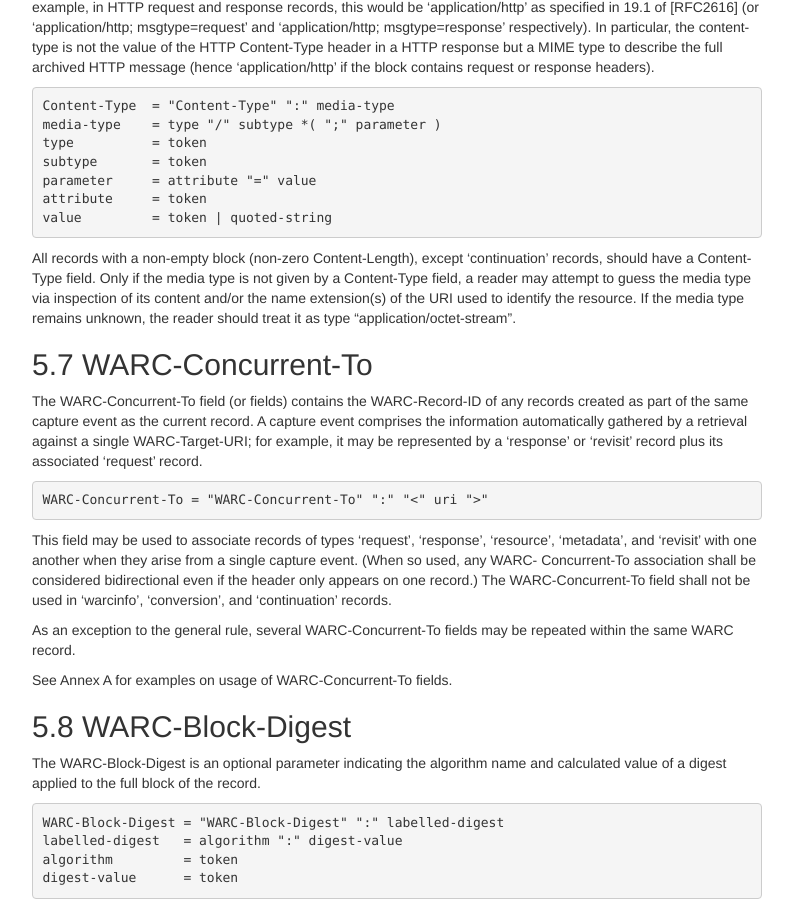
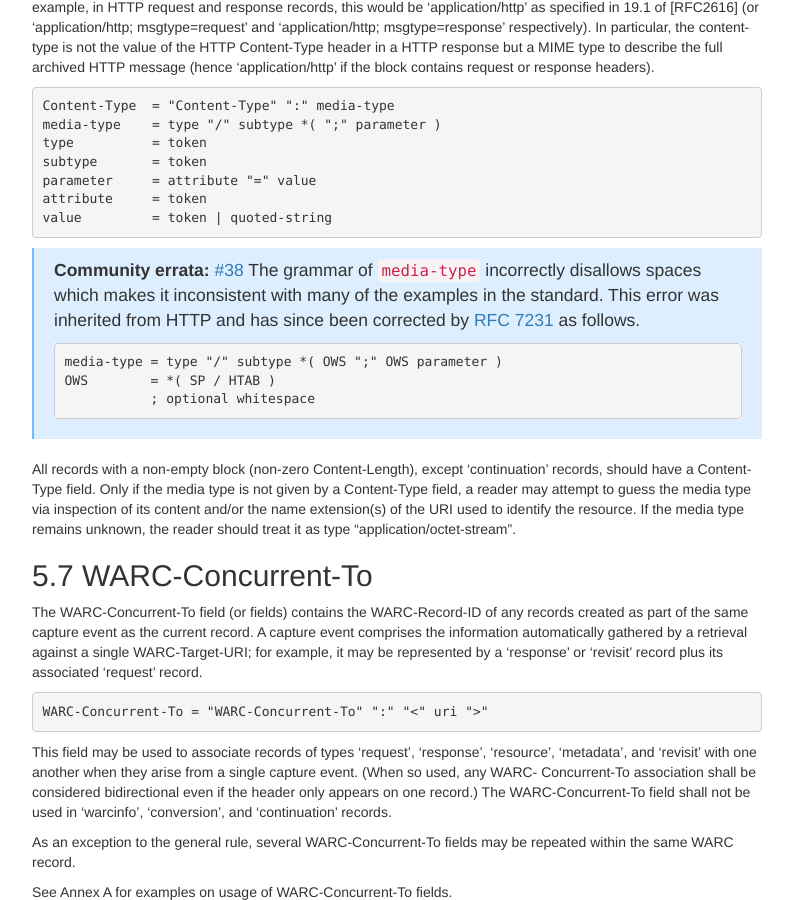
Before and after one commit to iipc/warc-specifications, a Jekyll site: the page built from specifications/warc-format/warc-1.1-annotated/index.md, in a window 1280 px wide and 900 px high, scrolled down 7479 px. Shown: the whole window, without its empty margins (433-1226 px from the left). Built offline with Jekyll 4.4.1, drawn with Linux system fonts in a browser that asks for light colours; nearby versions of some CDN libraries.

Commit message:
WARC/1.1 annotated: Content-Type grammar #38

```diff
--- a/specifications/warc-format/warc-1.1-annotated/index.md
+++ b/specifications/warc-format/warc-1.1-annotated/index.md
@@ -512,6 +512,17 @@ headers).
     parameter     = attribute "=" value
     attribute     = token
     value         = token | quoted-string
+
+> **Community errata:** [#38](https://github.com/iipc/warc-specifications/issues/38)
+> The grammar of `media-type` incorrectly disallows spaces which
+> makes it inconsistent with many of the examples in the standard. This
+> error was inherited from HTTP and has since been corrected by
+> [RFC 7231](https://tools.ietf.org/html/rfc7231#section-3.1.1.1) as
+> follows.
+>
+>     media-type = type "/" subtype *( OWS ";" OWS parameter )
+>     OWS        = *( SP / HTAB )
+>                ; optional whitespace
 
 All records with a non-empty block (non-zero Content-Length), except
 'continuation' records, should have a Content-Type field. Only if the
```
